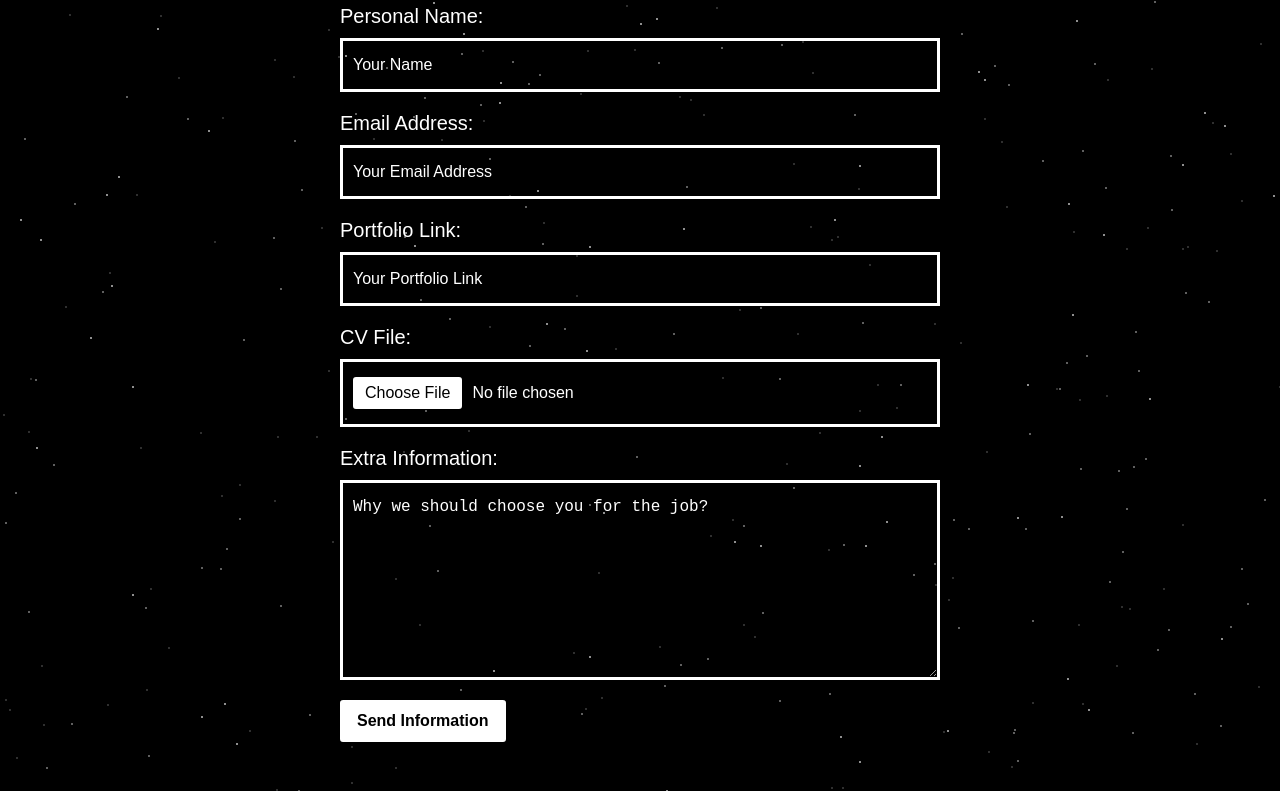
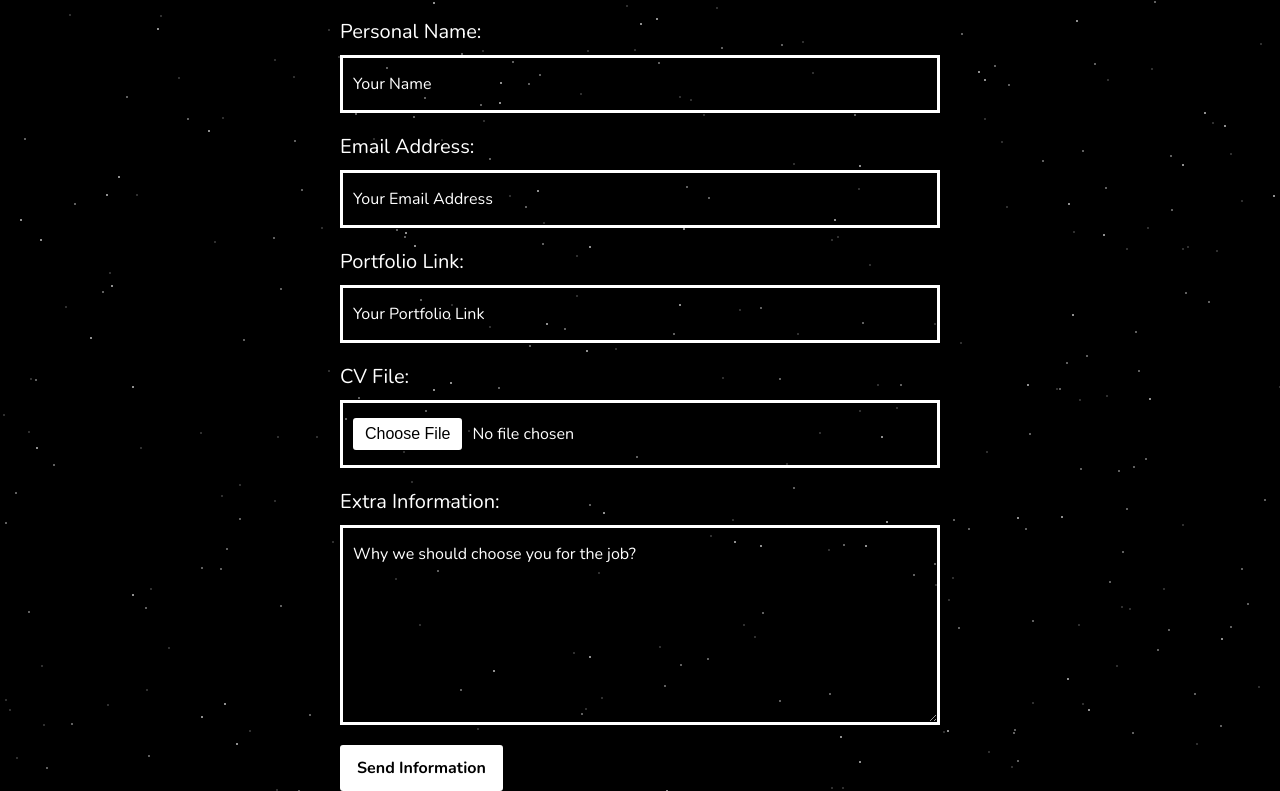
Before and after one commit to abdocooldev/intrastudios, a plain HTML site: page join-us.html in a window 1280 px wide. Shown: the part 316-1107 px from the top of the page. Drawn offline with nearby package versions, Linux system fonts and the light colour scheme.

Commit message:
Add Nunito Font

```diff
--- a/join-us.html
+++ b/join-us.html
@@ -4,7 +4,14 @@
     <meta charset="UTF-8">
     <meta name="viewport" content="width=device-width, initial-scale=1.0">
     <title>IntraStudios - Home</title>
-    <link rel="stylesheet" href="./styles/main.css" />
+
+    <!-- Google Font -->
+    <link rel="preconnect" href="https://fonts.googleapis.com">
+<link rel="preconnect" href="https://fonts.gstatic.com" crossorigin>
+<link href="https://fonts.googleapis.com/css2?family=Nunito:ital,wght@0,200..1000;1,200..1000&display=swap" rel="stylesheet">
+    <!-- Main CSS -->
+<link rel="stylesheet" href="./styles/main.css" />
+
 </head>
 <body>
     <div id="stars-groups">
--- a/styles/main.css
+++ b/styles/main.css
@@ -1,10 +1,12 @@
+* {
+  font-family: "Nunito", sans-serif;
+}
 body {
     margin: 0;
     color: #fff;
     background-color: #000;
     text-align: center;
-    font-family: sans-serif;
-}
+  }
 a {
     text-decoration: none;
     color: inherit;
```
Also changed, not shown: index.html (+8 -1 lines).
